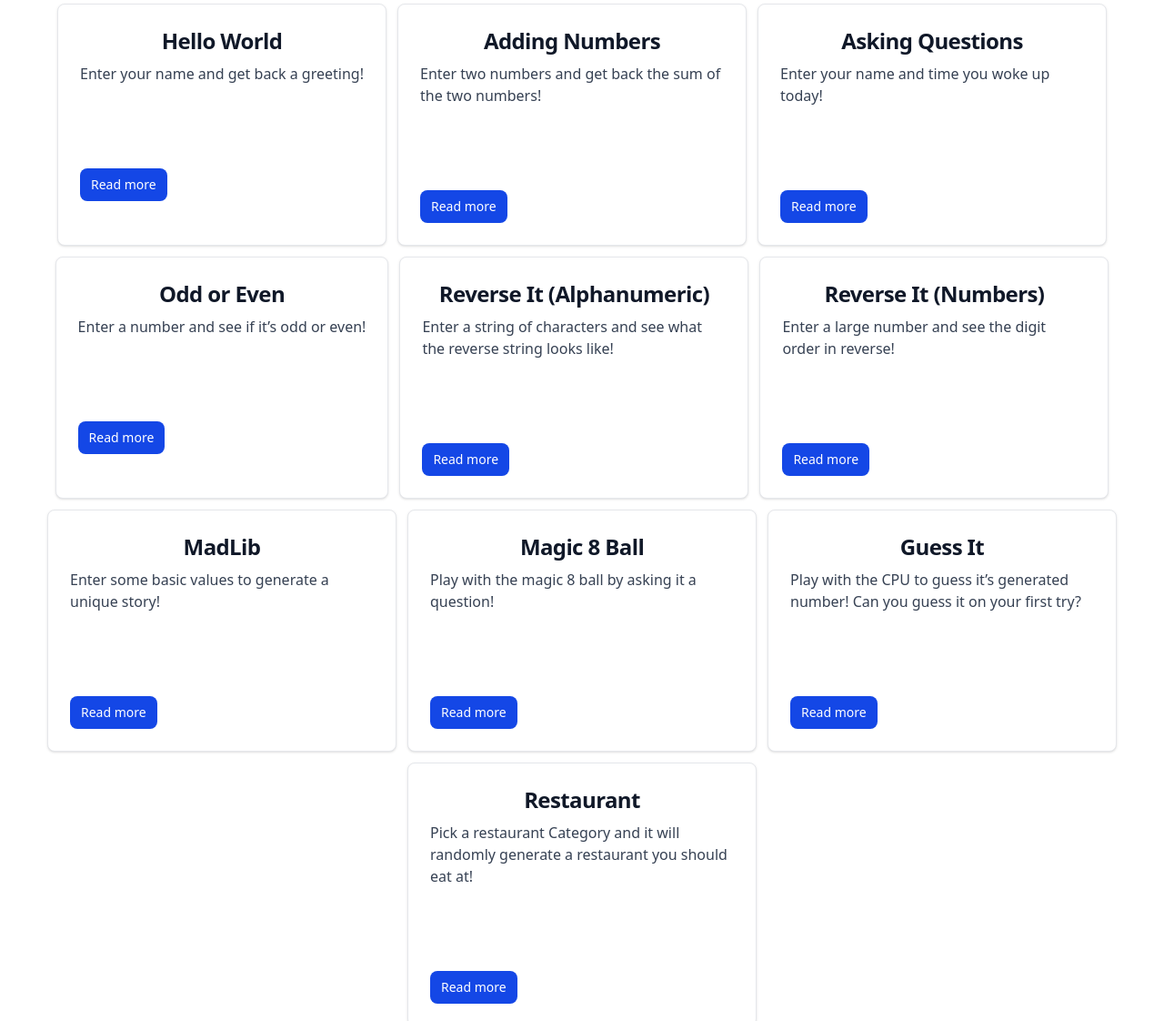
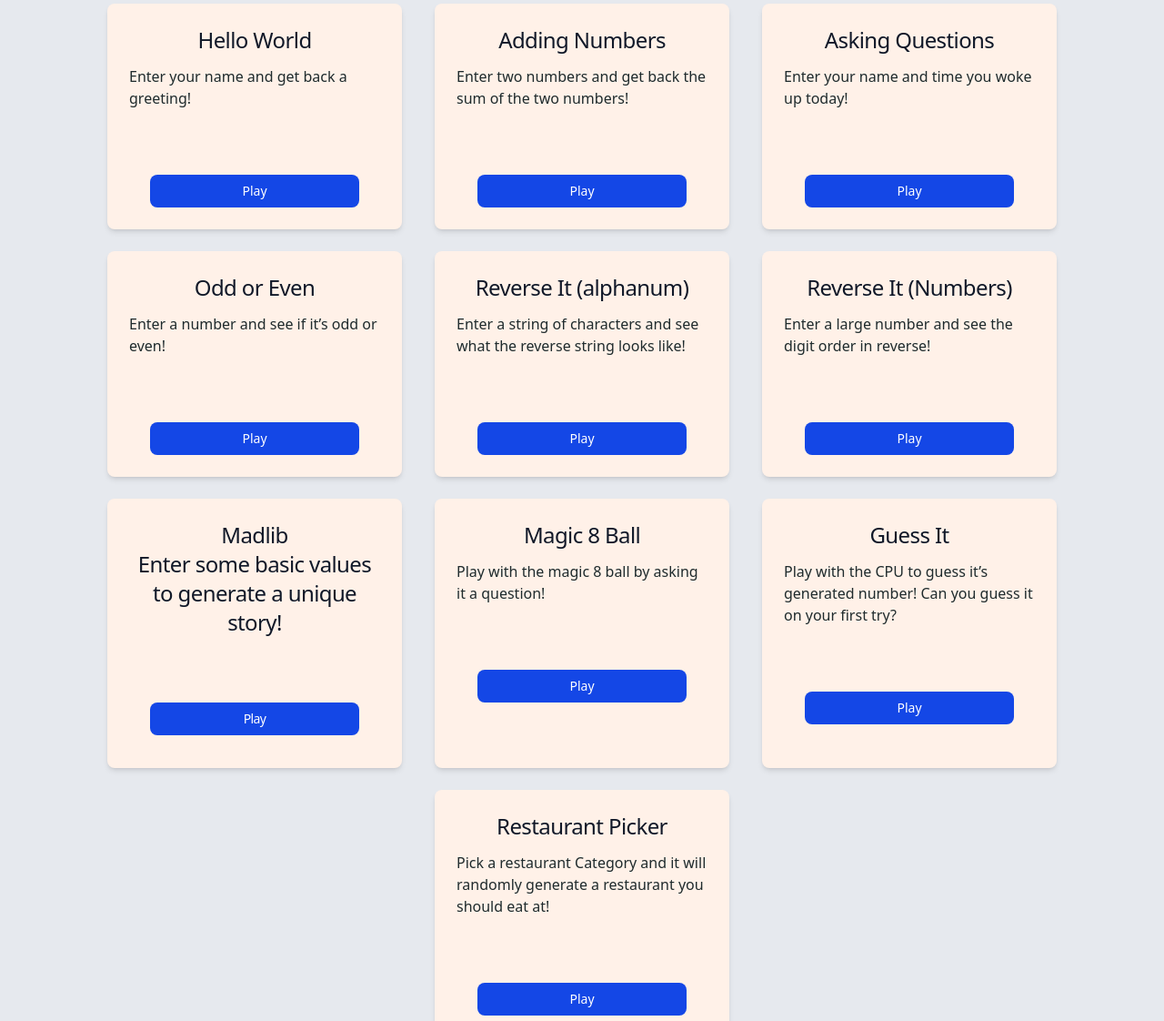
Before and after one commit to dherrera-code/AllForOneBuild, a website built with Vite: page index.html in a window 1280 px wide. Shown: the part 316-1438 px from the top of the page at 91% size. Built offline with nearby package versions, Linux system fonts and the light colour scheme.

Commit message:
Created home page and starting on development on first program page!

```diff
--- /dev/null
+++ b/Pages/HelloWorld.html
@@ -0,0 +1,19 @@
+<!doctype html>
+<html lang="en">
+
+<head>
+  <meta charset="UTF-8" />
+  <link rel="icon" type="image/svg+xml" href="/vite.svg" />
+  <meta name="viewport" content="width=device-width, initial-scale=1.0" />
+  <title>All For One!</title>
+  <link rel="stylesheet" href="./src/style.css">
+  <link rel="stylesheet" href="./src/output.css">
+</head>
+
+<body>
+
+    <h1>Hello World!</h1>
+
+
+      <script src="https://cdn.jsdelivr.net/npm/flowbite@3.1.2/dist/flowbite.min.js"></script>
+</body>
--- a/index.html
+++ b/index.html
@@ -6,6 +6,7 @@
   <link rel="icon" type="image/svg+xml" href="/vite.svg" />
   <meta name="viewport" content="width=device-width, initial-scale=1.0" />
   <title>All For One!</title>
+  <link rel="stylesheet" href="./src/style.css">
   <link rel="stylesheet" href="./src/output.css">
 </head>
 
@@ -20,118 +21,131 @@
     </div>
   </header>
 
-  <section class="flex flex-wrap gap-3 justify-center mb-5">
+  <section class="flex flex-wrap gap-x-9 gap-y-6 justify-center mb-5">
 
-    <div
-      class="max-w-sm p-6 bg-white border border-gray-200 rounded-lg shadow-sm dark:bg-gray-800 dark:border-gray-700">
-      <a href="#">
-        <h5 class="mb-2 text-2xl font-bold tracking-tight text-gray-900 dark:text-white text-center">Hello World</h5>
+    <div style="max-width: 324px" class="p-6 card-color rounded-lg shadow-md">
+      <a href="./Pages/HelloWorld.html">
+        <h5 class="mb-3 text-2xl tracking-tight text-gray-900 text-center">Hello World</h5>
       </a>
-      <p class="mb-3 font-normal text-gray-700 dark:text-gray-400">Enter your name and get back a greeting!</p>
-      <a href="#"
-        class="inline-flex items-center px-3 py-2 text-sm font-medium text-center text-white bg-blue-700 rounded-lg hover:bg-blue-800 focus:ring-4 focus:outline-none focus:ring-blue-300 dark:bg-blue-600 dark:hover:bg-blue-700 dark:focus:ring-blue-800 mt-20">
-        Read more
+      <p class="mb-3 font-normal">Enter your name and get back a greeting!</p>
+      <div class="flex justify-center">
+        <a href="./Pages/HelloWorld.html" style="width: 230px; text-align: center;"
+          class="inline-flex justify-center items-center px-3 py-2 text-sm font-medium text-white bg-blue-700 rounded-lg hover:bg-blue-800 focus:ring-4 focus:outline-none focus:ring-blue-300 dark:bg-blue-600 dark:hover:bg-blue-700 dark:focus:ring-blue-800 mt-15">
+          Play
         </a>
       </div>
+    </div>
 
-    <div
-      class="max-w-sm p-6 bg-white border border-gray-200 rounded-lg shadow-sm dark:bg-gray-800 dark:border-gray-700">
+    <div style="max-width: 324px" class="p-6 card-color rounded-lg shadow-md">
       <a href="#">
-        <h5 class="mb-2 text-2xl font-bold tracking-tight text-gray-900 dark:text-white text-center">Adding Numbers</h5>
+        <h5 class="mb-3 text-2xl tracking-tight text-gray-900 text-center">Adding Numbers</h5>
       </a>
-      <p class="mb-3 font-normal text-gray-700 dark:text-gray-400">Enter two numbers and get back the sum of the two numbers!</p>
-      <a href="#"
-        class="inline-flex items-center px-3 py-2 text-sm font-medium text-center text-white bg-blue-700 rounded-lg hover:bg-blue-800 focus:ring-4 focus:outline-none focus:ring-blue-300 dark:bg-blue-600 dark:hover:bg-blue-700 dark:focus:ring-blue-800 mt-20">
-        Read more
+      <p class="mb-3 font-normal">Enter two numbers and get back the sum of the two numbers!</p>
+      <div class="flex justify-center">
+        <a href="#" style="width: 230px; text-align: center;"
+          class="inline-flex justify-center items-center px-3 py-2 text-sm font-medium text-white bg-blue-700 rounded-lg hover:bg-blue-800 focus:ring-4 focus:outline-none focus:ring-blue-300 dark:bg-blue-600 dark:hover:bg-blue-700 dark:focus:ring-blue-800 mt-15">
+          Play
         </a>
       </div>
-    <div
-      class="max-w-sm p-6 bg-white border border-gray-200 rounded-lg shadow-sm dark:bg-gray-800 dark:border-gray-700">
+    </div>
+
+    <div style="max-width: 324px" class="p-6 card-color rounded-lg shadow-md">
       <a href="#">
-        <h5 class="mb-2 text-2xl font-bold tracking-tight text-gray-900 dark:text-white text-center">Asking Questions</h5>
+        <h5 class="mb-3 text-2xl tracking-tight text-gray-900 text-center">Asking Questions</h5>
       </a>
-      <p class="mb-3 font-normal text-gray-700 dark:text-gray-400">Enter your name and time you woke up today!</p>
-      <a href="#"
-        class="inline-flex items-center px-3 py-2 text-sm font-medium text-center text-white bg-blue-700 rounded-lg hover:bg-blue-800 focus:ring-4 focus:outline-none focus:ring-blue-300 dark:bg-blue-600 dark:hover:bg-blue-700 dark:focus:ring-blue-800 mt-20">
-        Read more
+      <p class="mb-3 font-normal">Enter your name and time you woke up today!</p>
+      <div class="flex justify-center">
+        <a href="#" style="width: 230px; text-align: center;"
+          class="inline-flex justify-center items-center px-3 py-2 text-sm font-medium text-white bg-blue-700 rounded-lg hover:bg-blue-800 focus:ring-4 focus:outline-none focus:ring-blue-300 dark:bg-blue-600 dark:hover:bg-blue-700 dark:focus:ring-blue-800 mt-15">
+          Play
         </a>
       </div>
-    <div
-      class="max-w-sm p-6 bg-white border border-gray-200 rounded-lg shadow-sm dark:bg-gray-800 dark:border-gray-700">
+    </div>
+
+    <div style="max-width: 324px" class="p-6 card-color rounded-lg shadow-md">
       <a href="#">
-        <h5 class="mb-2 text-2xl font-bold tracking-tight text-gray-900 dark:text-white text-center">Odd or Even</h5>
+        <h5 class="mb-3 text-2xl tracking-tight text-gray-900 text-center">Odd or Even</h5>
       </a>
-      <p class="mb-3 font-normal text-gray-700 dark:text-gray-400">Enter a number and see if it’s odd or even! </p>
-      <a href="#"
-        class="inline-flex items-center px-3 py-2 text-sm font-medium text-center text-white bg-blue-700 rounded-lg hover:bg-blue-800 focus:ring-4 focus:outline-none focus:ring-blue-300 dark:bg-blue-600 dark:hover:bg-blue-700 dark:focus:ring-blue-800 mt-20">
-        Read more
+      <p class="mb-3 font-normal">Enter a number and see if it’s odd or even!</p>
+      <div class="flex justify-center">
+        <a href="#" style="width: 230px; text-align: center;"
+          class="inline-flex justify-center items-center px-3 py-2 text-sm font-medium text-white bg-blue-700 rounded-lg hover:bg-blue-800 focus:ring-4 focus:outline-none focus:ring-blue-300 dark:bg-blue-600 dark:hover:bg-blue-700 dark:focus:ring-blue-800 mt-15">
+          Play
         </a>
       </div>
-    <div
-      class="max-w-sm p-6 bg-white border border-gray-200 rounded-lg shadow-sm dark:bg-gray-800 dark:border-gray-700">
+    </div>
+    <div style="max-width: 324px" class="p-6 card-color rounded-lg shadow-md">
       <a href="#">
-        <h5 class="mb-2 text-2xl font-bold tracking-tight text-gray-900 dark:text-white text-center">Reverse It (Alphanumeric)</h5>
+        <h5 class="mb-3 text-2xl tracking-tight text-gray-900 text-center">Reverse It (alphanum)</h5>
       </a>
-      <p class="mb-3 font-normal text-gray-700 dark:text-gray-400">Enter a string of characters and see what the reverse string looks like!</p>
-      <a href="#"
-        class="inline-flex items-center px-3 py-2 text-sm font-medium text-center text-white bg-blue-700 rounded-lg hover:bg-blue-800 focus:ring-4 focus:outline-none focus:ring-blue-300 dark:bg-blue-600 dark:hover:bg-blue-700 dark:focus:ring-blue-800 mt-20">
-        Read more
+      <p class="mb-3 font-normal">Enter a string of characters and see what the reverse string looks like!</p>
+      <div class="flex justify-center">
+        <a href="#" style="width: 230px; text-align: center;"
+          class="inline-flex justify-center items-center px-3 py-2 text-sm font-medium text-white bg-blue-700 rounded-lg hover:bg-blue-800 focus:ring-4 focus:outline-none focus:ring-blue-300 dark:bg-blue-600 dark:hover:bg-blue-700 dark:focus:ring-blue-800 mt-15">
+          Play
         </a>
       </div>
-    <div
-      class="max-w-sm p-6 bg-white border border-gray-200 rounded-lg shadow-sm dark:bg-gray-800 dark:border-gray-700">
+    </div>
+    <div style="max-width: 324px" class="p-6 card-color rounded-lg shadow-md">
       <a href="#">
-        <h5 class="mb-2 text-2xl font-bold tracking-tight text-gray-900 dark:text-white text-center">Reverse It (Numbers)</h5>
+        <h5 class="mb-3 text-2xl tracking-tight text-gray-900 text-center">Reverse It (Numbers)</h5>
       </a>
-      <p class="mb-3 font-normal text-gray-700 dark:text-gray-400">Enter a large number and see the digit order in reverse!</p>
-      <a href="#"
-        class="inline-flex items-center px-3 py-2 text-sm font-medium text-center text-white bg-blue-700 rounded-lg hover:bg-blue-800 focus:ring-4 focus:outline-none focus:ring-blue-300 dark:bg-blue-600 dark:hover:bg-blue-700 dark:focus:ring-blue-800 mt-20">
-        Read more
+      <p class="mb-3 font-normal">Enter a large number and see the digit order in reverse!</p>
+      <div class="flex justify-center">
+        <a href="#" style="width: 230px; text-align: center;"
+          class="inline-flex justify-center items-center px-3 py-2 text-sm font-medium text-white bg-blue-700 rounded-lg hover:bg-blue-800 focus:ring-4 focus:outline-none focus:ring-blue-300 dark:bg-blue-600 dark:hover:bg-blue-700 dark:focus:ring-blue-800 mt-15">
+          Play
         </a>
       </div>
-    <div
-      class="max-w-sm p-6 bg-white border border-gray-200 rounded-lg shadow-sm dark:bg-gray-800 dark:border-gray-700">
+    </div>
+    <div style="max-width: 324px" class="p-6 card-color rounded-lg shadow-md">
       <a href="#">
-        <h5 class="mb-2 text-2xl font-bold tracking-tight text-gray-900 dark:text-white text-center">MadLib</h5>
-      </a>
-      <p class="mb-3 font-normal text-gray-700 dark:text-gray-400">Enter some basic values to generate a unique story!</p>
-      <a href="#"
-        class="inline-flex items-center px-3 py-2 text-sm font-medium text-center text-white bg-blue-700 rounded-lg hover:bg-blue-800 focus:ring-4 focus:outline-none focus:ring-blue-300 dark:bg-blue-600 dark:hover:bg-blue-700 dark:focus:ring-blue-800 mt-20">
-        Read more
+        <h5 class="mb-3 text-2xl tracking-tight text-gray-900 text-center">Madlib
+          <p class="mb-3 font-normal">Enter some basic values to generate a unique story!</p>
+          <div class="flex justify-center">
+            <a href="#" style="width: 230px; text-align: center;"
+              class="inline-flex justify-center items-center px-3 py-2 text-sm font-medium text-white bg-blue-700 rounded-lg hover:bg-blue-800 focus:ring-4 focus:outline-none focus:ring-blue-300 dark:bg-blue-600 dark:hover:bg-blue-700 dark:focus:ring-blue-800 mt-15">
+              Play
             </a>
           </div>
-    <div
-      class="max-w-sm p-6 bg-white border border-gray-200 rounded-lg shadow-sm dark:bg-gray-800 dark:border-gray-700">
+    </div>
+    <div style="max-width: 324px" class="p-6 card-color rounded-lg shadow-md">
       <a href="#">
-        <h5 class="mb-2 text-2xl font-bold tracking-tight text-gray-900 dark:text-white text-center">Magic 8 Ball</h5>
+        <h5 class="mb-3 text-2xl tracking-tight text-gray-900 text-center">Magic 8 Ball</h5>
       </a>
-      <p class="mb-3 font-normal text-gray-700 dark:text-gray-400">Play with the magic 8 ball by asking it a question!</p>
-      <a href="#"
-        class="inline-flex items-center px-3 py-2 text-sm font-medium text-center text-white bg-blue-700 rounded-lg hover:bg-blue-800 focus:ring-4 focus:outline-none focus:ring-blue-300 dark:bg-blue-600 dark:hover:bg-blue-700 dark:focus:ring-blue-800 mt-20">
-        Read more
+      <p class="mb-3 font-normal">Play with the magic 8 ball by asking it a question!</p>
+      <div class="flex justify-center">
+        <a href="#" style="width: 230px; text-align: center;"
+          class="inline-flex justify-center items-center px-3 py-2 text-sm font-medium text-white bg-blue-700 rounded-lg hover:bg-blue-800 focus:ring-4 focus:outline-none focus:ring-blue-300 dark:bg-blue-600 dark:hover:bg-blue-700 dark:focus:ring-blue-800 mt-15">
+          Play
         </a>
       </div>
-    <div
-      class="max-w-sm p-6 bg-white border border-gray-200 rounded-lg shadow-sm dark:bg-gray-800 dark:border-gray-700">
+    </div>
+    <div style="max-width: 324px" class="p-6 card-color rounded-lg shadow-md">
       <a href="#">
-        <h5 class="mb-2 text-2xl font-bold tracking-tight text-gray-900 dark:text-white text-center">Guess It</h5>
+        <h5 class="mb-3 text-2xl tracking-tight text-gray-900 text-center">Guess It</h5>
       </a>
-      <p class="mb-3 font-normal text-gray-700 dark:text-gray-400">Play with the CPU to guess it’s generated number! Can you guess it on your first try?</p>
-      <a href="#"
-        class="inline-flex items-center px-3 py-2 text-sm font-medium text-center text-white bg-blue-700 rounded-lg hover:bg-blue-800 focus:ring-4 focus:outline-none focus:ring-blue-300 dark:bg-blue-600 dark:hover:bg-blue-700 dark:focus:ring-blue-800 mt-20">
-        Read more
+      <p class="mb-3 font-normal">Play with the CPU to guess it’s generated number! Can you guess it on your first try?
+      </p>
+      <div class="flex justify-center">
+        <a href="#" style="width: 230px; text-align: center;"
+          class="inline-flex justify-center items-center px-3 py-2 text-sm font-medium text-white bg-blue-700 rounded-lg hover:bg-blue-800 focus:ring-4 focus:outline-none focus:ring-blue-300 dark:bg-blue-600 dark:hover:bg-blue-700 dark:focus:ring-blue-800 mt-15">
+          Play
         </a>
       </div>
-    <div
-      class="max-w-sm p-6 bg-white border border-gray-200 rounded-lg shadow-sm dark:bg-gray-800 dark:border-gray-700">
+    </div>
+    <div style="max-width: 324px" class="p-6 card-color rounded-lg shadow-md">
       <a href="#">
-        <h5 class="mb-2 text-2xl font-bold tracking-tight text-gray-900 dark:text-white text-center">Restaurant</h5>
+        <h5 class="mb-3 text-2xl tracking-tight text-gray-900 text-center">Restaurant Picker</h5>
       </a>
-      <p class="mb-3 font-normal text-gray-700 dark:text-gray-400">Pick a restaurant Category and it will randomly generate a restaurant you should eat at!</p>
-      <a href="#"
-        class="inline-flex items-center px-3 py-2 text-sm font-medium text-center text-white bg-blue-700 rounded-lg hover:bg-blue-800 focus:ring-4 focus:outline-none focus:ring-blue-300 dark:bg-blue-600 dark:hover:bg-blue-700 dark:focus:ring-blue-800 mt-20">
-        Read more
+      <p class="mb-3 font-normal">Pick a restaurant Category and it will randomly generate a restaurant you should eat
+        at!</p>
+      <div class="flex justify-center">
+        <a href="#" style="width: 230px; text-align: center;"
+          class="inline-flex justify-center items-center px-3 py-2 text-sm font-medium text-white bg-blue-700 rounded-lg hover:bg-blue-800 focus:ring-4 focus:outline-none focus:ring-blue-300 dark:bg-blue-600 dark:hover:bg-blue-700 dark:focus:ring-blue-800 mt-15">
+          Play
         </a>
+      </div>
     </div>
 
 
--- /dev/null
+++ b/src/style.css
@@ -0,0 +1,16 @@
+body{
+    background-color: #E6E9EE;
+
+}
+.card-color{
+    color: #1F2B2D;
+    background-color: #FFF1E8;
+    box-shadow: 1;
+}
+.btn{
+    background-color: #1E6FB8;
+    color: white;
+}
+.btn:hover{
+    background-color: #155A94;
+}
```
Also changed, not shown: README.md (added), src/output.css. Lines whose indentation alone changed are shown as unchanged.
